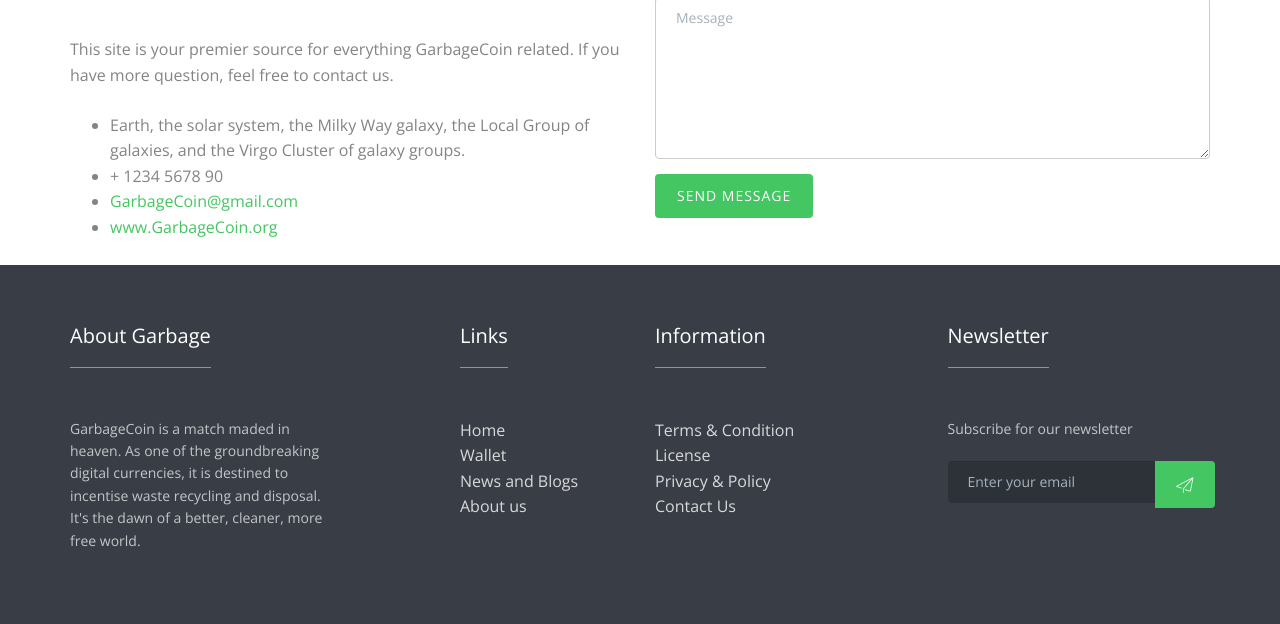
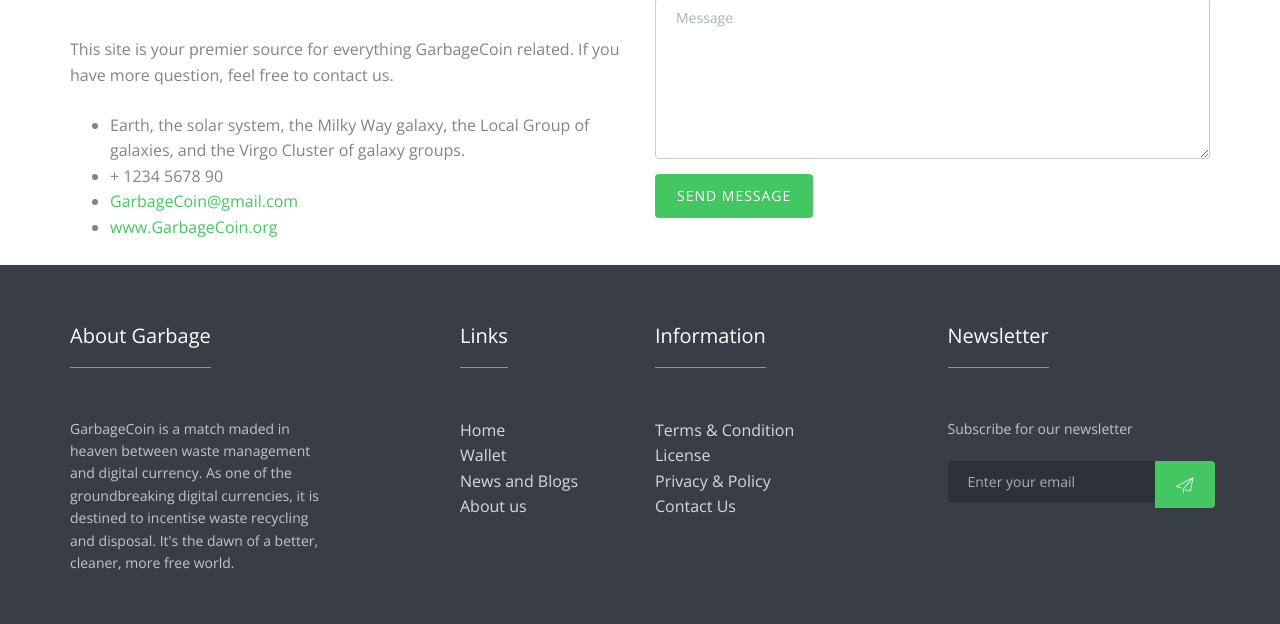
Before and after one commit to GarbageCoin/GarbageCoin.github.io, a plain HTML site: page aboutUs.html in a window 1280 px wide. Shown: the part 1158-1782 px from the top of the page. Drawn offline with nearby package versions, Linux system fonts and the light colour scheme.

Commit message:
Update aboutUs.html

```diff
--- a/aboutUs.html
+++ b/aboutUs.html
@@ -166,7 +166,7 @@
 					<div class="row row-bottom-padded-md">
 						<div class="col-md-3">
 							<h3 class="section-title">About Garbage</h3>
-							<p>GarbageCoin is a match maded in heaven. As one of the groundbreaking digital currencies, it is destined to incentise waste recycling and disposal. It's the dawn of a better, cleaner, more free world. </p>
+							<p>GarbageCoin is a match maded in heaven between waste management and digital currency. As one of the groundbreaking digital currencies, it is destined to incentise waste recycling and disposal. It's the dawn of a better, cleaner, more free world. </p>
 						</div>
 
 						<div class="col-md-3 col-md-push-1">
```
